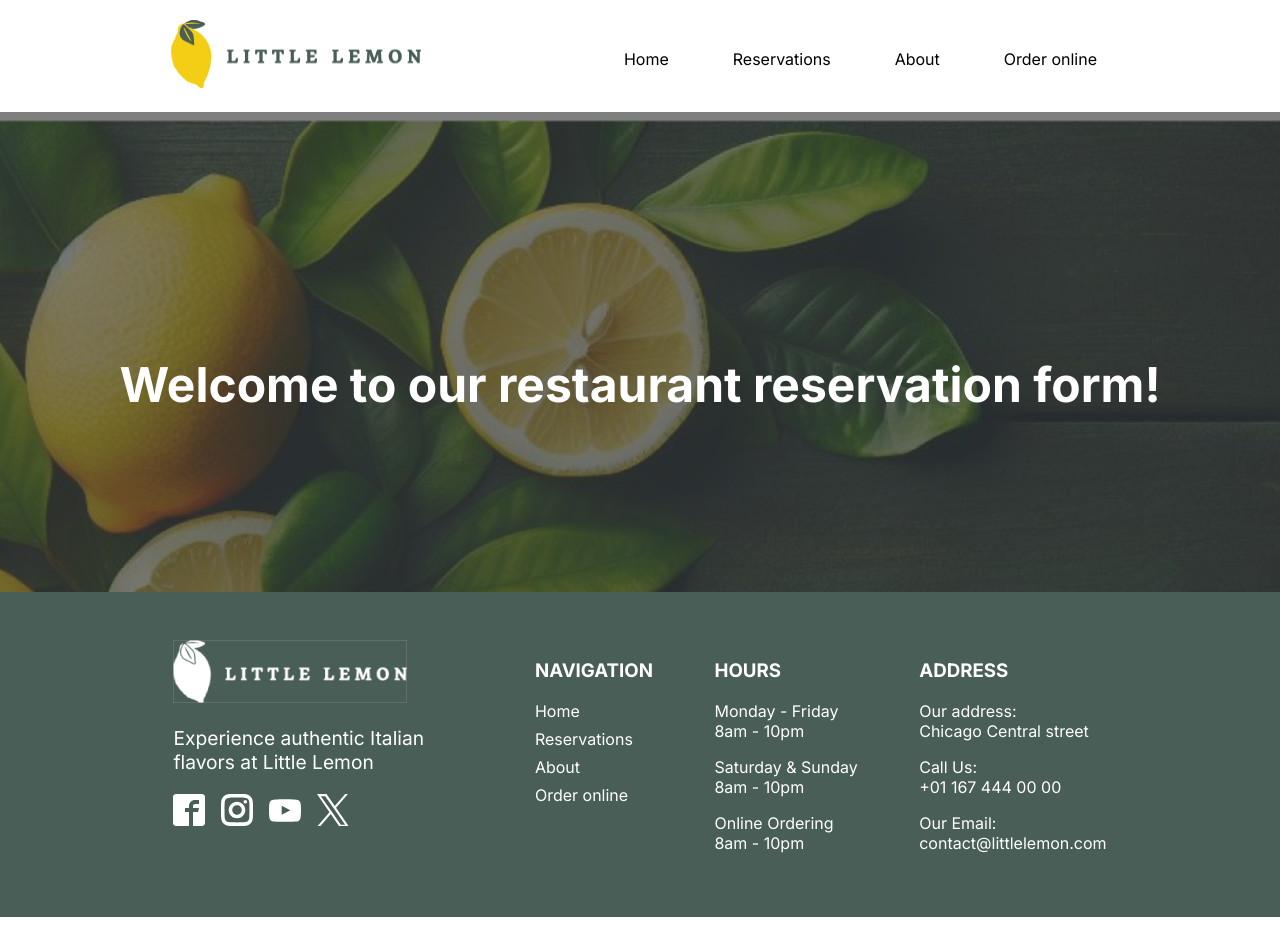
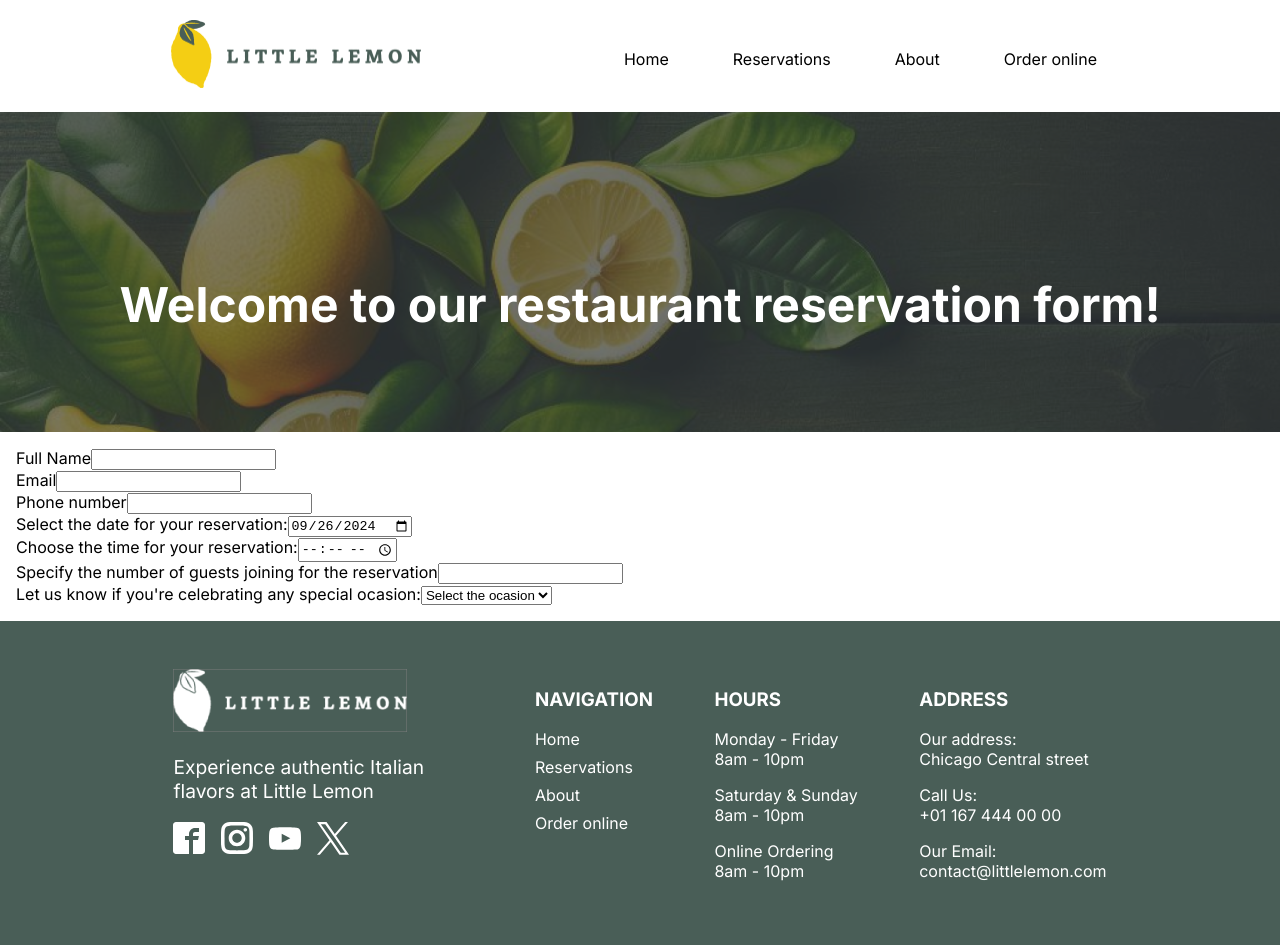
Before and after one commit to DiDubovyk/Little_Lemon, a React (Create React App) app: page /book in a window 1280 px wide. Before the commit the page ends 917 px from the top, so only its background shows below. Built offline with nearby package versions, Linux system fonts and the light colour scheme; the HTML template or start-up script is replaced by a standard one; a web font is replaced by a local one.

Commit message:
Updated booking form logic

```diff
--- a/src/components/BookingForm/BookingForm.css
+++ b/src/components/BookingForm/BookingForm.css
@@ -0,0 +1,3 @@
+.booking-form {
+    padding:1rem;
+}
--- a/src/components/BookingForm/BookingForm.jsx
+++ b/src/components/BookingForm/BookingForm.jsx
@@ -1,11 +1,127 @@
 import { useState } from "react";
+import { useEffect } from "react";
+import "./BookingForm.css";
+
 const BookingForm = () => {
-    const [inputs, setInputs] = useState({});
+    const [inputs, setInputs] = useState({
+        date:""
+    });
+
+    const getCurrentDate = () => {
+        const today = new Date();
+        const year = today.getFullYear();
+        const month = String(today.getMonth() + 1).padStart(2, '0');
+        const day = String(today.getDate()).padStart(2, '0');
+        return `${year}-${month}-${day}`
+    };
+
+    useEffect(() => {
+      setInputs((prevInputs) => ({
+        ...prevInputs,
+        date: getCurrentDate(),
+      }));
+    }, []);
+
+    const handleChange = (event) => {
+      const name = event.target.name;
+      const value = event.target.value;
+      setInputs((values) => ({ ...values, [name]: value }));
+    };
+
+    const handleSubmit = (event) => {
+        event.preventDefault();
+    }
 
   return (
-    <div>
-    </div>
-  )
+    <form onSubmit={handleSubmit} className="booking-form">
+      <div className="">
+        <label>
+          Full Name
+          <input
+            type="text"
+            name="fullName"
+            value={inputs.fullName || ""}
+            onChange={handleChange}
+          />
+        </label>
+      </div>
+      <div>
+        <label>
+          Email
+          <input
+            type="email"
+            name="email"
+            value={inputs.email || ""}
+            onChange={handleChange}
+          />
+        </label>
+      </div>
+      <div>
+        <label>
+          Phone number
+          <input
+            type="tel"
+            name="phoneNumber"
+            value={inputs.phoneNumber || ""}
+            onChange={handleChange}
+          />
+        </label>
+      </div>
+      <div>
+        <label>
+          Select the date for your reservation:
+          <input
+            type="date"
+            name="date"
+            value={inputs.date}
+            onChange={handleChange}
+          />
+        </label>
+      </div>
+      <div>
+        <label>
+          Choose the time for your reservation:
+          <input
+            type="time"
+            name="time"
+            value={inputs.time || ""}
+            onChange={handleChange}
+          />
+        </label>
+      </div>
+      <div>
+        <label>
+          Specify the number of guests joining for the reservation
+          <input
+            type="number"
+            name="numberGuests"
+            value={inputs.numberGuests || ""}
+            onChange={handleChange}
+          />
+        </label>
+      </div>
+      <div>
+        <label>
+          Let us know if you're celebrating any special ocasion:
+          <select
+            name="ocasion"
+            value={inputs.ocasion || ""}
+            onChange={handleChange}
+          >
+            <option value="" disabled>
+              Select the ocasion
+            </option>
+            <option value="birthday">Birthday</option>
+            <option value="anniversary">Anniversary</option>
+            <option value="graduation">Graduation</option>
+            <option value="engagement">Engagement</option>
+            <option value="family_gathering">Family Gathering</option>
+            <option value="other">Other</option>
+          </select>
+        </label>
+      </div>
+    </form>
+  );
 }
 
 export default BookingForm;
--- a/src/components/Hero/Hero.jsx
+++ b/src/components/Hero/Hero.jsx
@@ -8,7 +8,7 @@ const Hero = () => {
   const currentPath = location.pathname;
   return (
     <div>
-      {currentPath === "/home" ? (
+      {currentPath === "/home"|| currentPath==="/" ? (
         <div className="hero-container">
           <div className="img-container">
             <img className="hero-image" src={plate} alt="Food" height={570} />
@@ -25,7 +25,7 @@ const Hero = () => {
           </div>
         </div>
       ) : (
-        <div className="hero-container">
+        <div className="hero-container" style={{height:"20rem"}}>
           <h1 className="reserv-text">Welcome to our restaurant reservation form!</h1>
         </div>
       )}
```
